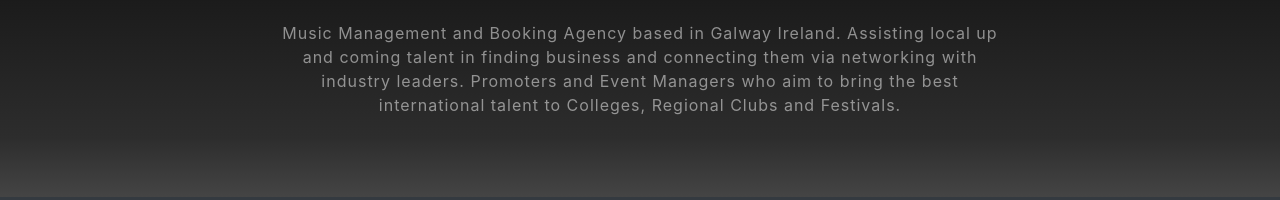
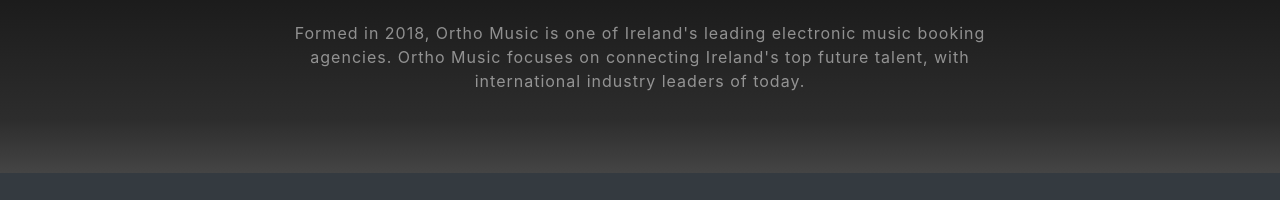
Before and after one commit to russell94paul/OrthoMusicWebsite, a website with bundled scripts: page index.html in a window 1280 px wide. Shown: the part 841-1041 px from the top of the page. Built offline with nearby package versions, Linux system fonts and the light colour scheme.

Commit message:
Edited the Our Story section

```diff
--- a/index.html
+++ b/index.html
@@ -90,8 +90,8 @@
       <div class="row">
         <div class="col-lg-8 mx-auto">
           <h2 class="text-white mb-4">Our Story</h2>
-          <p class="text-white-50">Music Management and Booking Agency based in Galway Ireland. Assisting local up and coming talent in finding business and connecting them via networking with industry leaders.
-            Promoters and Event Managers who aim to bring the best international talent to Colleges, Regional Clubs and Festivals.
+          <p class="text-white-50"> Formed in 2018, Ortho Music is one of Ireland's leading electronic music booking agencies. Ortho Music focuses on connecting Ireland's top future talent, with international
+            industry leaders of today.
         </div>
   </section>
 
```
